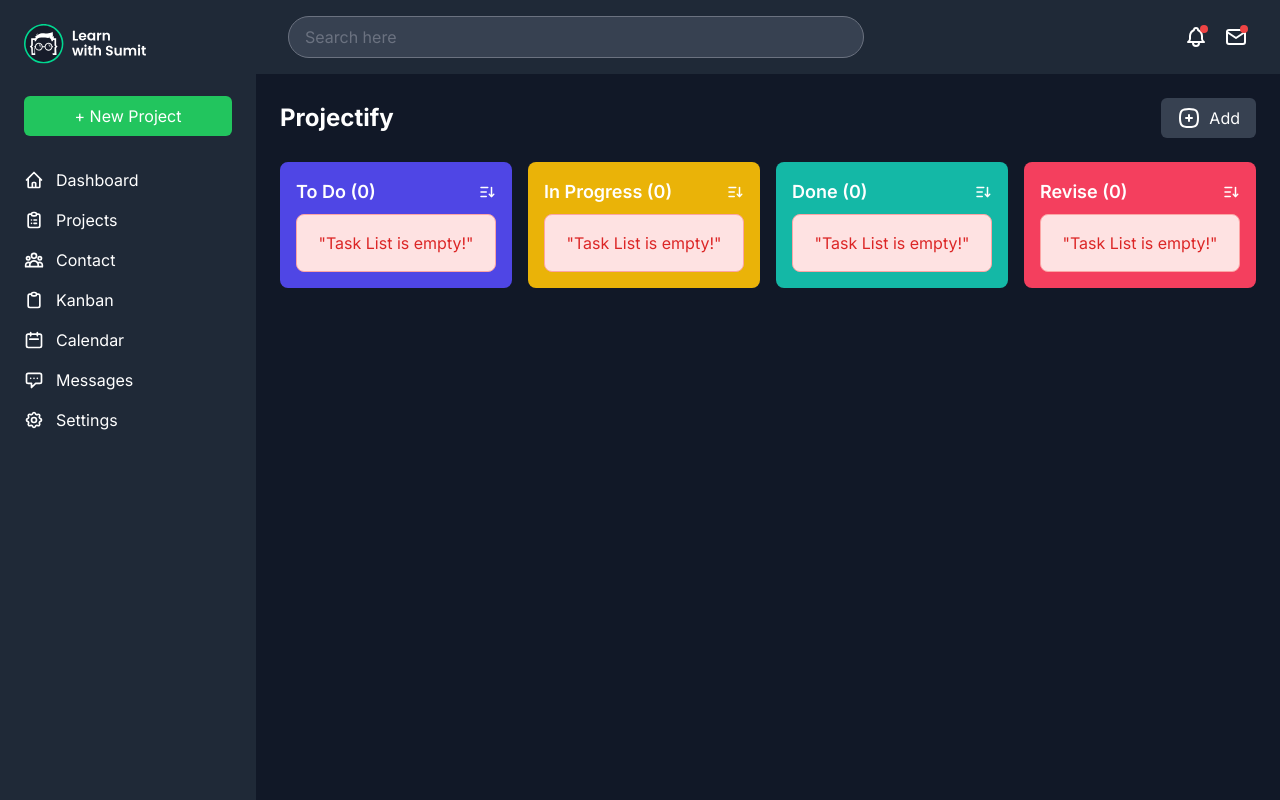
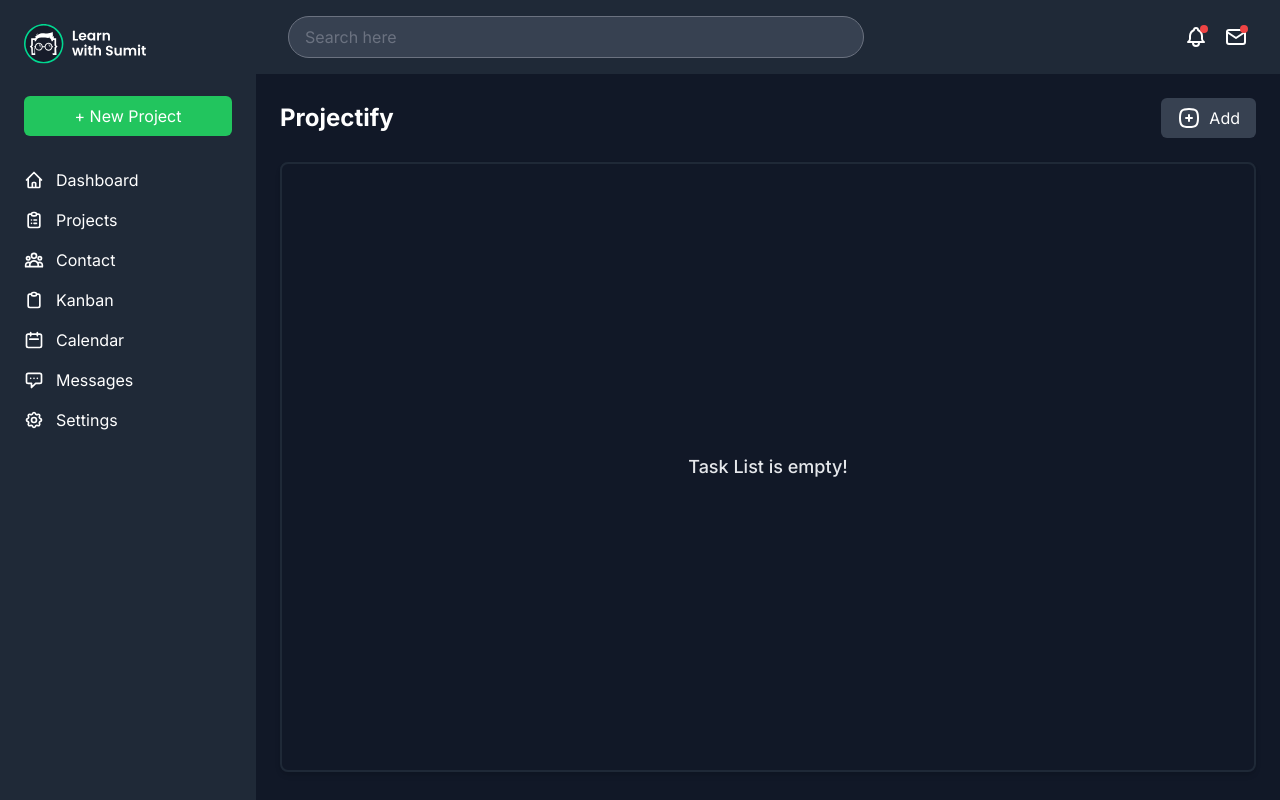
Before and after one commit to jhrhq/vite-react-apps, a React (Vite) app: page / in a window 1280 px wide. Built offline with nearby package versions, Linux system fonts and the light colour scheme.

Commit message:
empty task ui added

```diff
--- a/src/project/NoCategoriesAvailable.jsx
+++ b/src/project/EmptyTasks.jsx
@@ -1,8 +1,8 @@
-export default function NoCategoriesAvailable() {
+export default function EmptyTasks() {
   return (
     <div className="flex items-center justify-center p-6 bg-gray-800-50  border-gray-800 border-2 rounded-lg shadow-md dark:bg-gray-800 dark:border-gray-700 h-calc-max">
-      <p className="text-lg font-medium text-yellow-800 dark:text-yellow-200 text-center">
-        No categories available. Please add some categories.
+      <p className="text-lg font-medium text-gray-200 dark:text-yellow-200 text-center">
+        Task List is empty!
       </p>
     </div>
   );
--- a/src/project/NoTaskAvailable.jsx
+++ /dev/null
@@ -1,9 +0,0 @@
-export default function NoTaskAvailable() {
-  return (
-    <div className="flex items-center justify-center p-4 bg-red-100 border border-red-300 rounded-lg dark:bg-red-800 dark:border-red-600">
-      <p className="text-center text-red-600 dark:text-red-300">
-        &quot;Task List is empty!&quot;
-      </p>
-    </div>
-  );
-}
--- a/src/project/ProjectBoard.jsx
+++ b/src/project/ProjectBoard.jsx
@@ -3,7 +3,7 @@ import { TbSquareRoundedPlus } from "react-icons/tb";
 import { TaskContext } from "../providers/TaskProvider";
 import ConfirmationRemoveModal from "./ConfirmationRemoveModal";
 import CreateTaskModal from "./CreateTaskModal";
-import NoCategoriesAvailable from "./NoCategoriesAvailable";
+import EmptyTasks from "./EmptyTasks";
 import TaskGroup from "./TaskGroup";
 
 export default function ProjectBoard() {
@@ -65,8 +65,8 @@ export default function ProjectBoard() {
           </div>
         </div>
 
-        {state.tasksCategories.categories.length == 0 ? (
-          <NoCategoriesAvailable />
+        {state.tasksCategories.tasks.length == 0 ? (
+          <EmptyTasks />
         ) : (
           <div className="-mx-2 mb-6 flex flex-wrap">
             {state.tasksCategories.categories.map((taskCategory) => (
--- a/src/project/TaskGroup.jsx
+++ b/src/project/TaskGroup.jsx
@@ -1,7 +1,6 @@
 import { useState } from "react";
 import { TbSortAscending, TbSortDescending } from "react-icons/tb";
 import { cn } from "../utility/cn";
-import NoTaskAvailable from "./NoTaskAvailable";
 import TaskCard from "./TaskCard";
 
 const categoryColors = {
@@ -53,18 +52,14 @@ export default function TaskGroup({
           </button>
         </div>
         <div>
-          {tasks.length == 0 ? (
-            <NoTaskAvailable />
-          ) : (
-            filteredTasks.map((task) => (
+          {filteredTasks.map((task) => (
             <TaskCard
               key={task.id}
               task={task}
               onEdit={onEdit}
               onRemove={onRemove}
             />
-            ))
-          )}
+          ))}
         </div>
       </div>
     </div>
```
Also changed, not shown: 1 other file (tests, documents, lock files or other folders). Lines whose indentation alone changed are shown as unchanged.
